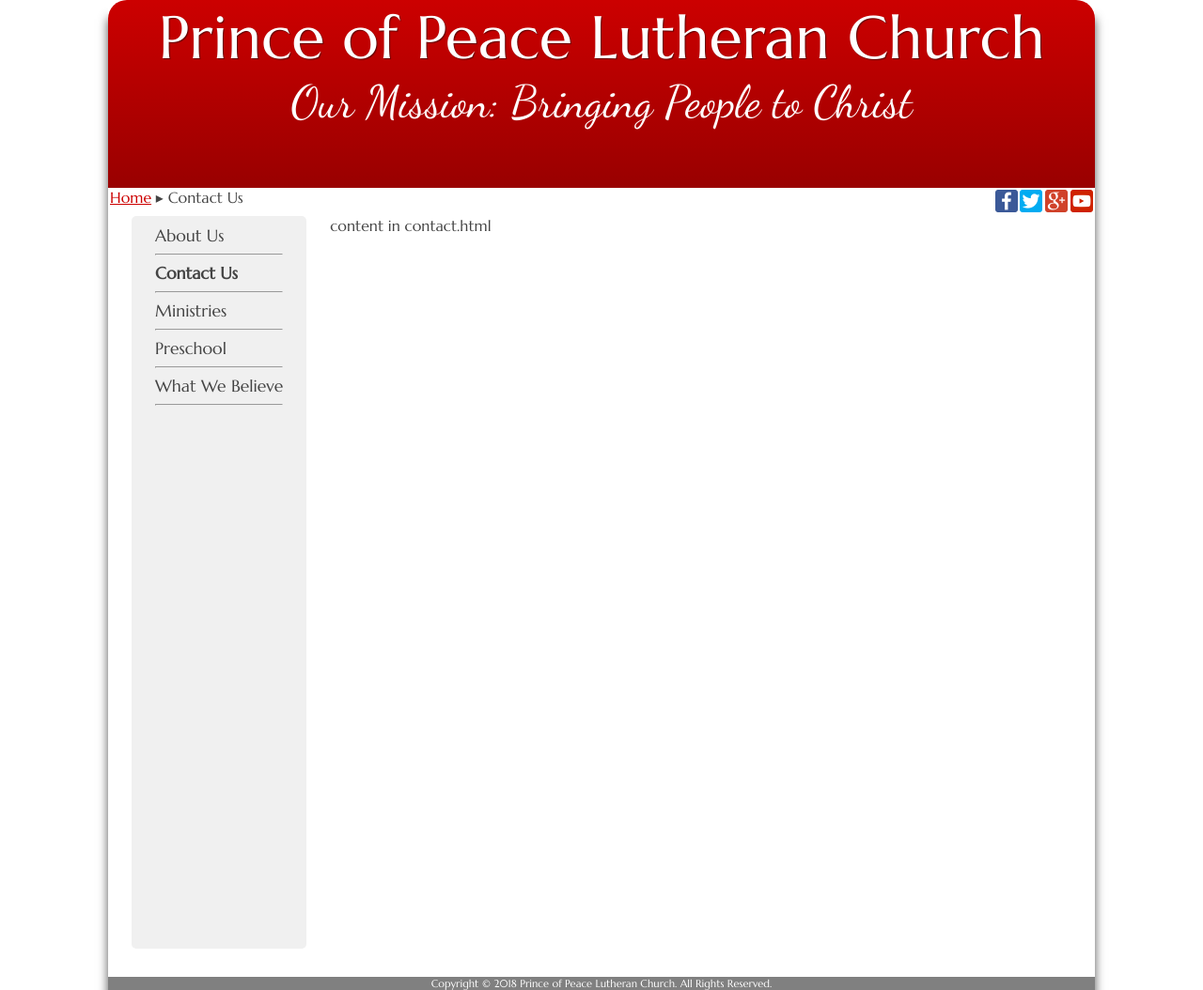
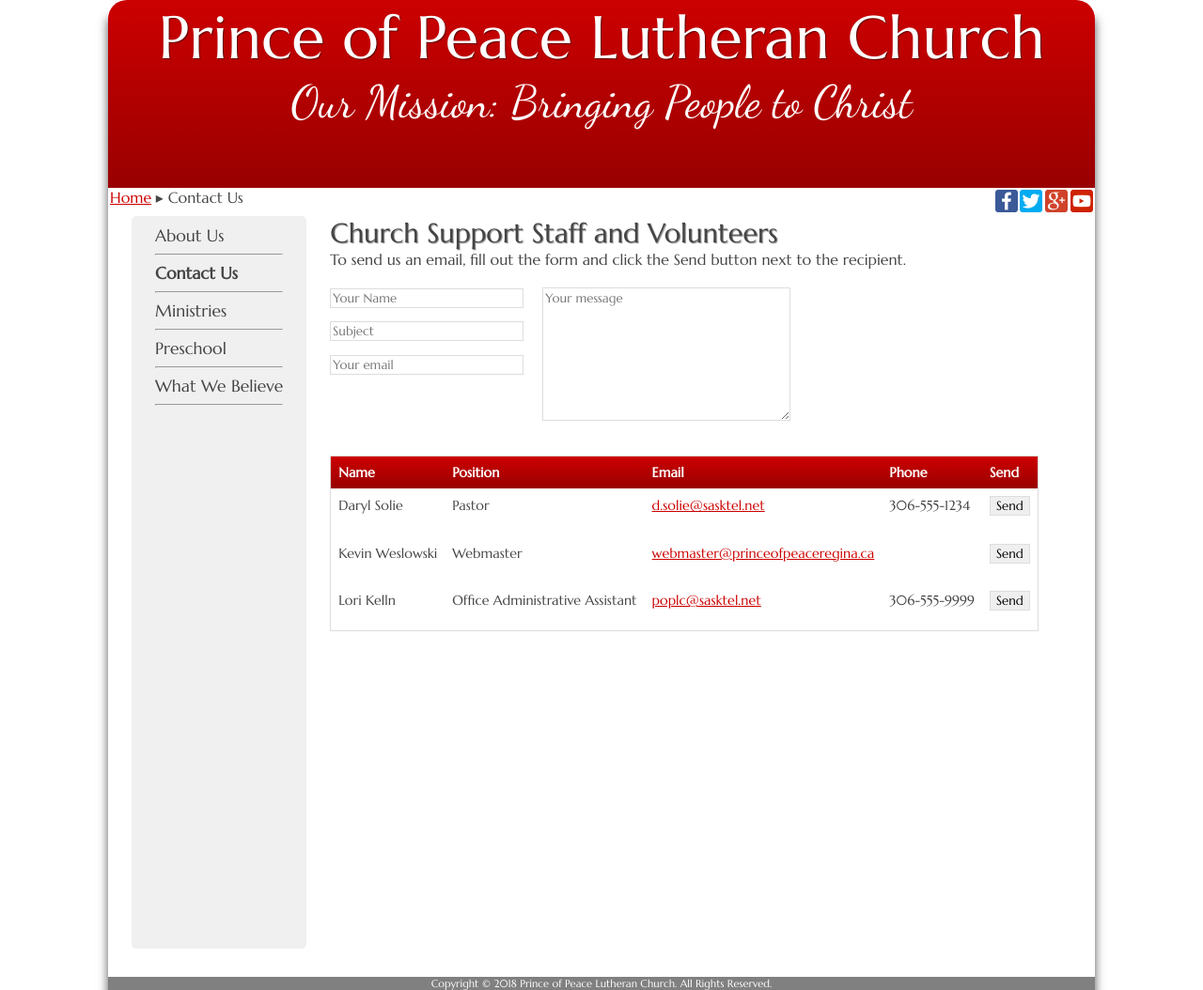
Before and after one commit to weslowsk/princeofpeace, a Jekyll site: the page built from contact.html, in a window 1280 px wide. Shown: the whole page at 94% size. Built offline with Jekyll 4.4.1, drawn with Linux system fonts in a browser that asks for light colours.

Commit message:
update template and add contacts

```diff
--- a/_config.yml
+++ b/_config.yml
@@ -14,4 +14,8 @@ url: "https://new.princeofpeaceregina.ca"
 # Build settings
 markdown: kramdown
 
+# Collections
+#collections:
+#- staff
+
 # Other content
--- /dev/null
+++ b/_data/staff.yml
@@ -0,0 +1,13 @@
+- name: Daryl Solie
+  title: Pastor
+  phone: 306-555-1234
+  email: d.solie@sasktel.net
+
+- name: Kevin Weslowski
+  title: Webmaster
+  email: webmaster@princeofpeaceregina.ca
+
+- name: Lori Kelln
+  title: Office Administrative Assistant
+  phone: 306-555-9999
+  email: poplc@sasktel.net
--- a/_sass/_layout.scss
+++ b/_sass/_layout.scss
@@ -22,8 +22,52 @@ h1 {
     font-size: 1.8em;
 }
 
+form input, form textarea {
+    margin-bottom: 1em;
+    font-family: 'Marcellus';
+    border: 1px solid #ddd;
+}
+
+form textarea {
+    margin-left: 20px;
+}
+
+input[type="text"] {
+    width: 15em;
+}
+
+input[type="email"] {
+    width: 15em;
+}
+
+table {
+    border: solid 1px #ddd;
+    border-spacing: 0px;
+    margin-right: 20px;
+}
+
+table thead tr {
+    background-color: #900;
+    background-image: linear-gradient(#c00, #900);
+}
+
+table thead tr th {
+    color: white;
+    padding: 8px;
+    text-align: left;
+    font-weight: bold;
+    font-size: 0.9em;
+}
+
+table tbody tr td {
+    padding: 8px;
+    // white-space: nowrap;
+    font-size: 0.9em;
+}
+
 li {
     width: 99%;
+    margin-left: 20px;
 }
 
 #full-page {
--- a/about.html
+++ b/about.html
@@ -8,7 +8,7 @@ title: About Us
 We are located in north west Regina, Saskatchewan, Canada. Our pastor is Pastor Daryl Solie.
 We have Divine Worship Service and Sunday School at 9:30am every Sunday morning.
 Holy Communion is celebrated on the first, third, and fifth Sundays of each month.
-We also have special services on December 24th at 6:00pm and 8:00pm and December 25th at 10:00am.</p>
+We also have special services on Good Friday at 10:00am, December 24th at 6:00pm and 8:00pm, and December 25th at 10:00am.</p>
 <br/>
 <h1>Visit or Contact Us</h1>
 <p>We are located at:<br/>
--- /dev/null
+++ b/assets/js/form.js
@@ -0,0 +1,3 @@
+function emailForm() {
+
+}
--- a/contact.html
+++ b/contact.html
@@ -2,5 +2,50 @@
 layout: default
 title: Contact Us
 ---
+<h1>Church Support Staff and Volunteers</h1>
+<p>To send us an email, fill out the form and click the Send button next to the recipient.</p>
+<br/>
+<form action="https://formspree.io/kevin.weslowski@gmail.com" method="POST">
+    <div style="display: flex">
+        <div>
+            <input type="text" name="name" placeholder="Your Name"><br/>
+            <input type="text" name="_subject" placeholder="Subject"><br/>
+            <input type="email" name="_replyto" placeholder="Your email"><br/>
+            <input type="hidden" name="_next" value="{{site.baseurl}}/contact.html" /><br/>
+            <input type="text" name="_gotcha" style="display:none" /><br/>
+        </div>
+        <div>
+            <textarea name="body" cols="40" rows="8" placeholder="Your message"></textarea><br/>
+            <!--
+            <input type="submit" value="Send">
+            -->
+        </div>
+    </div>
 
-content in contact.html
+<br/>
+<script src="{{site.baseurl}}/assets/js/form.js"></script>
+<div>
+    <table>
+        <thead>
+            <tr>
+                <th>Name</th>
+                <th>Position</th>
+                <th>Email</th>
+                <th>Phone</th>
+                <th>Send</th>
+            </tr>
+        </thead>
+        <tbody>
+{% for staff in site.data.staff %}
+            <tr>
+                <td>{{ staff.name }}</td>
+                <td>{{ staff.title }}</td>
+                <td><a href="mailto:{{ staff.email }}">{{ staff.email }}</a></td>
+                <td nowrap>{{ staff.phone }}</td>
+                <td><input type="submit" value="Send"></td>
+            </tr>
+{% endfor %}
+        </tbody>
+    </table>
+</div>
+</form>
```
